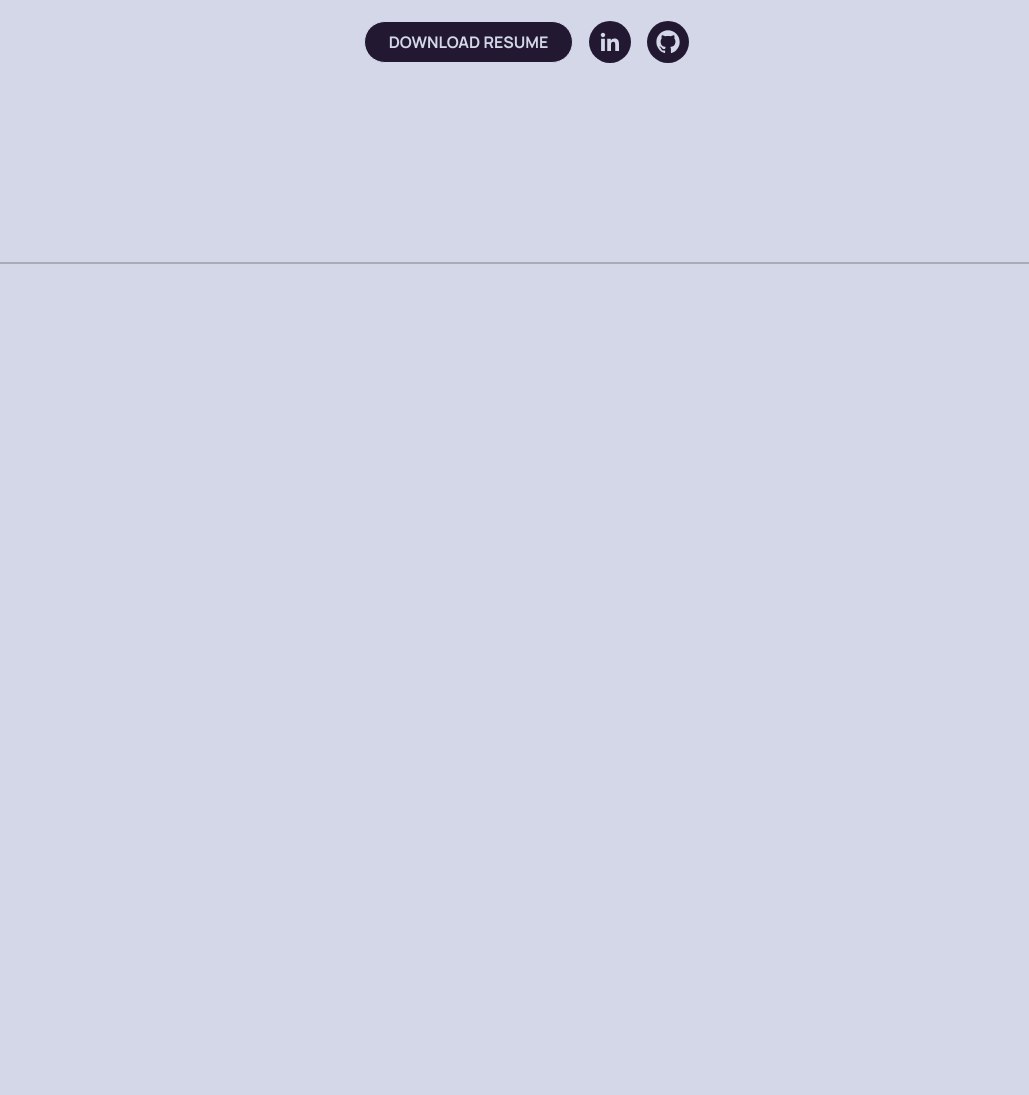
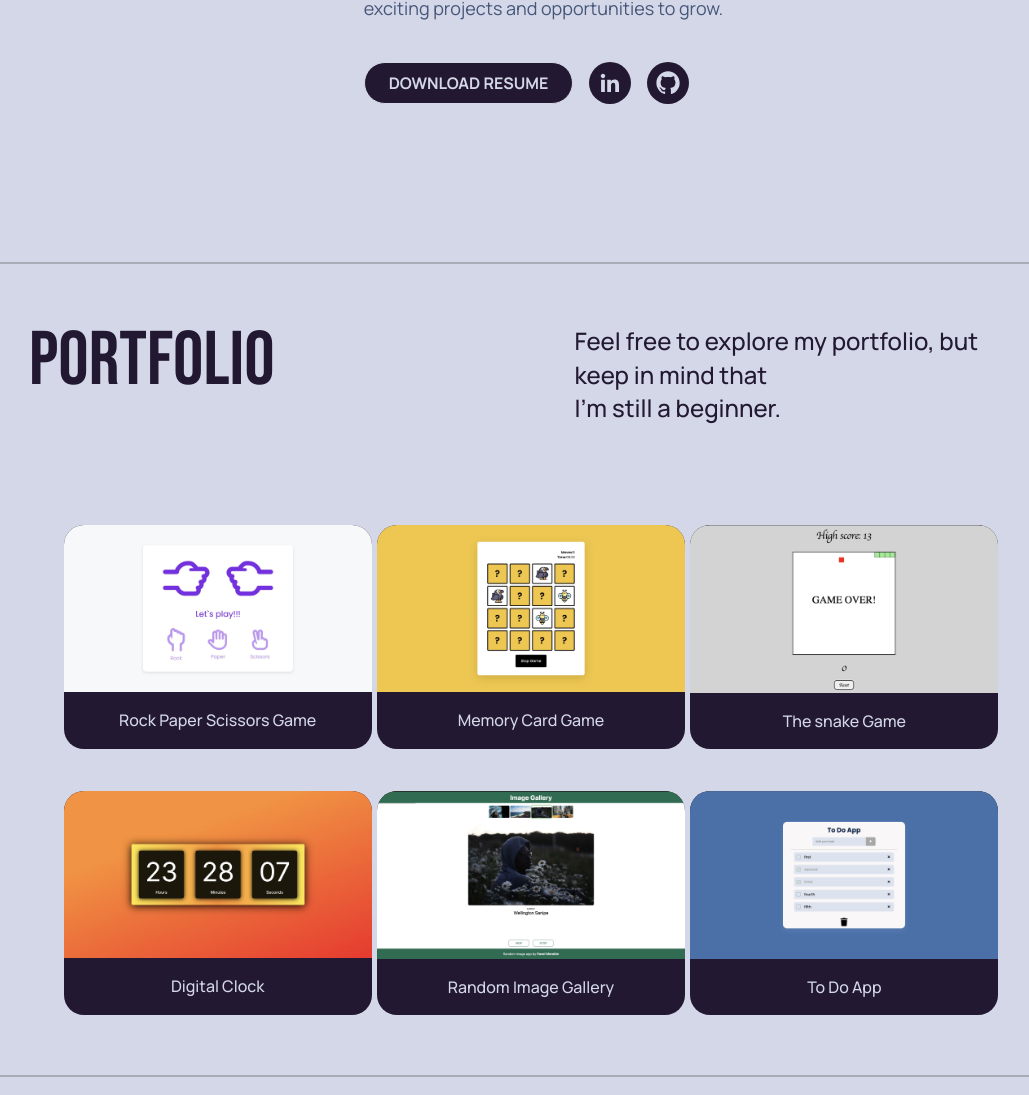
Before and after one commit to truesup/truesup-frontend, a plain HTML site: page index.html in a window 1280 px wide. Shown: the part 512-1607 px from the top of the page, without its empty margins (109-1138 px from the left). Before the commit the page ends 836 px from the top, so only its background shows below. Drawn offline with Linux system fonts and the light colour scheme.

Commit message:
simple portfolio is ready (without any interaction)

```diff
--- a/index.html
+++ b/index.html
@@ -39,13 +39,13 @@
     </header>
 
     <section class="about container container-landing" id="about">
-      <h2 class="about-title section-title-l">ABOUT ME</h2>
+      <h2 class="about-title section-title section-title-l">ABOUT ME</h2>
       <div class="about-info">
-        <p class="about-info-main section-text-xl">
+        <p class="about-info-main section-text section-text-xl">
           I am a junior front-end developer. <br />
           Has Mechanical Engineering background.
         </p>
-        <p class="about-info-other section-text-m">
+        <p class="about-info-other section-text section-text-m">
           I’m a frontend developer with a background in Mechanical Engineering
           and a passion for creating accessible, intuitive interfaces. I love
           problem-solving and discovering new approaches in web development.
@@ -93,7 +93,66 @@
 
     <hr class="section-divider" />
 
-    <section class="portfolio" id="portfolio"></section>
+    <section class="portfolio container container-section" id="portfolio">
+      <h3 class="portfolio-title section-title section-title-m">PORTFOLIO</h3>
+      <p class="portfolio-text section-text section-text-l">
+        Feel free to explore my portfolio, but keep in mind that <br />
+        I'm still a beginner.
+      </p>
+    </section>
+
+    <div class="portfolio-cards-container">
+      <div class="portfolio-card-wrapper">
+        <img
+          src="./imgs/portfolio/rps-screen.jpg"
+          alt="rock paper scissors"
+          class="portfolio-card-image"
+        />
+        <p class="portfolio-card-description">Rock Paper Scissors Game</p>
+      </div>
+      <div class="portfolio-card-wrapper">
+        <img
+          src="./imgs/portfolio/card-game-screen.jpg"
+          alt="memory game"
+          class="portfolio-card-image"
+        />
+        <p class="portfolio-card-description">Memory Card Game</p>
+      </div>
+      <div class="portfolio-card-wrapper">
+        <img
+          src="./imgs/portfolio/snake-screen.jpg"
+          alt="snake game"
+          class="portfolio-card-image"
+        />
+        <p class="portfolio-card-description">The snake Game</p>
+      </div>
+      <div class="portfolio-card-wrapper">
+        <img
+          src="./imgs/portfolio/clock-screen.jpg"
+          alt="digital clock"
+          class="portfolio-card-image"
+        />
+        <p class="portfolio-card-description">Digital Clock</p>
+      </div>
+      <div class="portfolio-card-wrapper">
+        <img
+          src="./imgs/portfolio/random-image-screen.jpg"
+          alt="random image gallery"
+          class="portfolio-card-image"
+        />
+        <p class="portfolio-card-description">Random Image Gallery</p>
+      </div>
+      <div class="portfolio-card-wrapper">
+        <img
+          src="./imgs/portfolio/todo-screen.jpg"
+          alt="to do app"
+          class="portfolio-card-image"
+        />
+        <p class="portfolio-card-description">To Do App</p>
+      </div>
+    </div>
+
+    <hr class="section-divider" />
 
     <section class="skills" id="skills"></section>
 
--- a/styles.css
+++ b/styles.css
@@ -277,10 +277,47 @@ body {
 .download-resume-button,
 .linkedin-button,
 .github-button {
-  transition: scale var(--transition-duration) ease;
+  transition: var(--transition-duration) ease;
 }
 .download-resume-button:hover,
 .linkedin-button:hover,
 .github-button:hover {
-  scale: 1.01;
+  scale: 1.03;
 }
+
+.portfolio {
+  padding-top: 60px;
+  grid-template-columns: 1fr 2fr;
+  gap: 300px;
+}
+.portfolio-cards-container {
+  margin: 100px auto 60px;
+  max-width: 76%;
+  display: flex;
+  flex-wrap: wrap;
+  justify-content: space-evenly;
+  row-gap: 42px;
+}
+.portfolio-card-wrapper {
+  text-align: center;
+  width: 308px;
+  height: auto;
+  border-radius: 20px;
+  background-color: var(--color-hard-dark);
+  transition: var(--transition-duration) ease;
+}
+.portfolio-card-wrapper:hover {
+  scale: 1.02;
+}
+.portfolio-card-image {
+  width: 308px;
+  border-top-left-radius: 20px;
+  border-top-right-radius: 20px;
+}
+.portfolio-card-description {
+  font-family: var(--font-family-accent);
+  font-weight: var(--font-weight-accent-medium);
+  color: var(--color-light);
+  font-size: 16px;
+  margin-block: 16px;
+}
```
Also changed, not shown: imgs/portfolio/card-game-screen.jpg (added), imgs/portfolio/clock-screen.jpg (added), imgs/portfolio/random-image-screen.jpg (added), imgs/portfolio/rps-screen.jpg (added), imgs/portfolio/snake-screen.jpg (added), imgs/portfolio/todo-screen.jpg (added).
